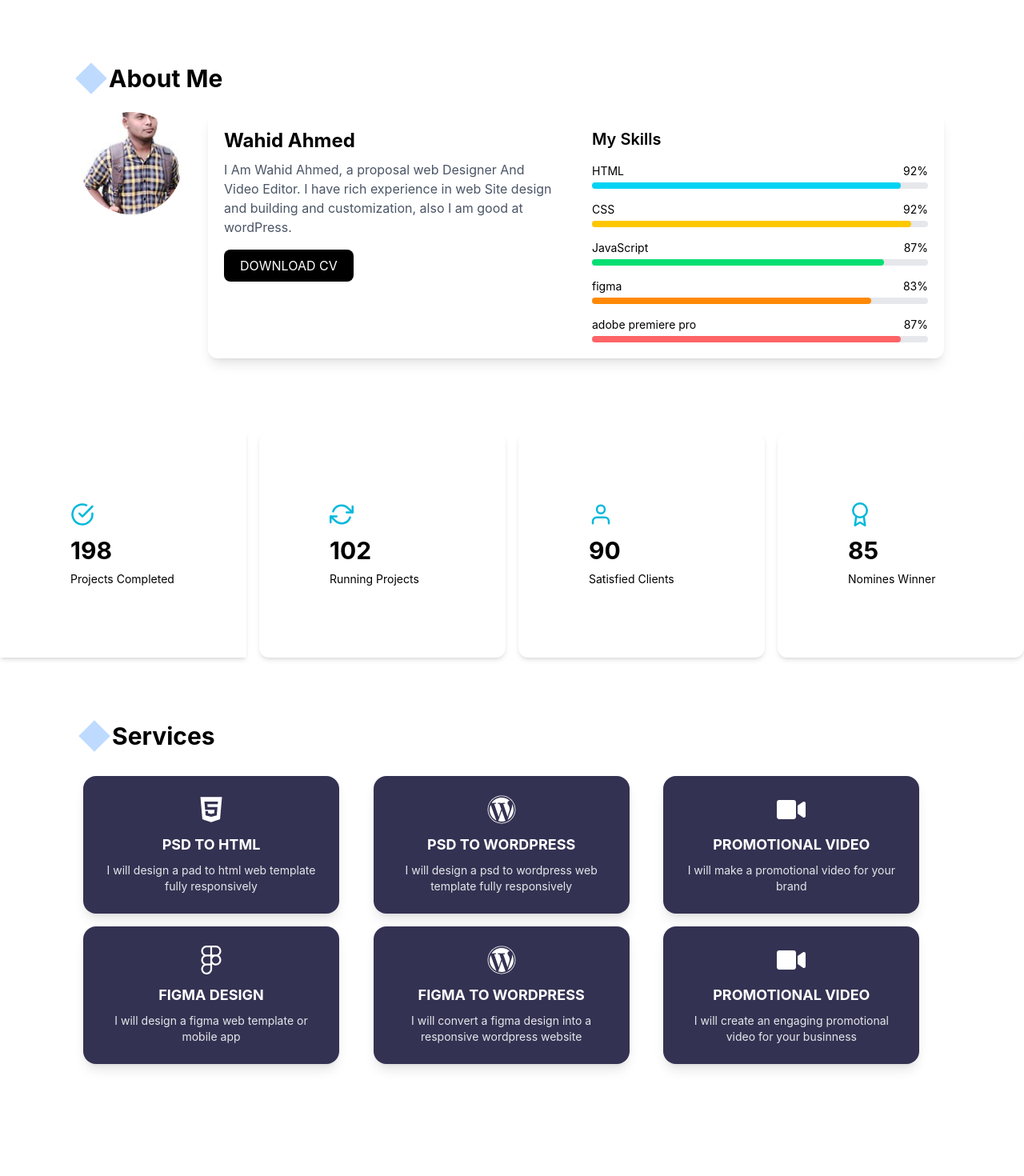
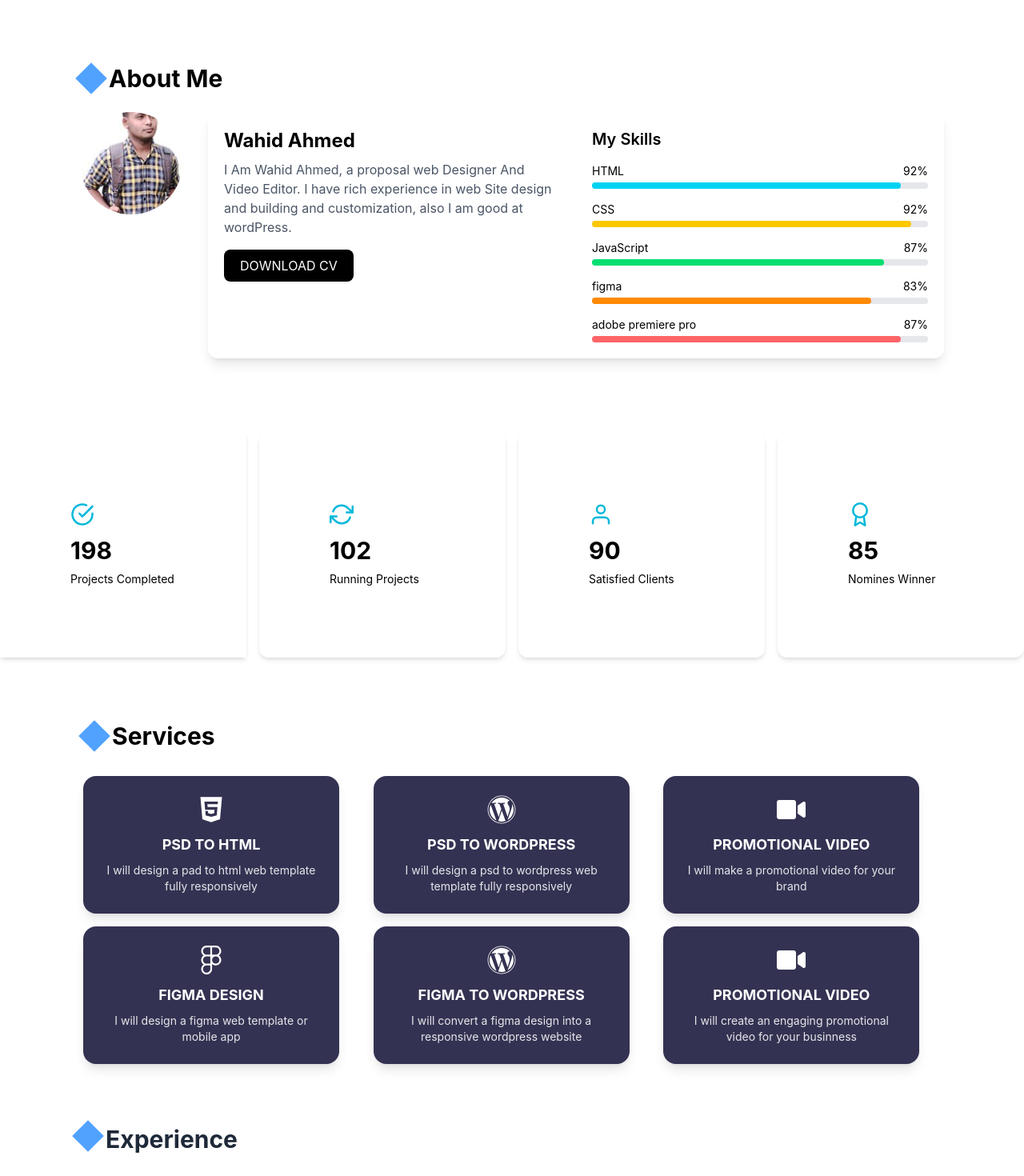
Before and after one commit to ahebabshamilbaryaw-tech/myTravelinprogramming, a React (Vite) app in the folder Wahid-protofolio/: page / in a window 1280 px wide. Shown: the part 804-2274 px from the top of the page at 80% size. Before the commit the page ends 2182 px from the top, so only its background shows below. Built offline with nearby package versions, Linux system fonts and the light colour scheme.

Commit message:
feat: add Experience section

```diff
--- a/Wahid-protofolio/src/App.jsx
+++ b/Wahid-protofolio/src/App.jsx
@@ -3,6 +3,7 @@ import Hero from "./Component/Hero";
 import About from "./Component/About"
 import Statistics from "./Component/Statistics";
 import Service from "./Component/Service";
+import Experience from "./Component/Experience"
 
 function App() {
   return (
@@ -12,6 +13,7 @@ function App() {
       <About />
       <Statistics />
       <Service />
+      <Experience />
     </div>
   )
 }
--- a/Wahid-protofolio/src/Component/About.jsx
+++ b/Wahid-protofolio/src/Component/About.jsx
@@ -5,7 +5,7 @@ function About() {
         <section className="px-25 py-15">
             <div className="mt-6">
                 <div className="flex items-center gap-2">
-    <div className="h-7 w-7 rotate-45 bg-blue-200"></div>
+    <div className="h-7 w-7 rotate-45 bg-blue-400"></div>
 
     <h2 className="text-3xl font-bold">
         About Me
--- /dev/null
+++ b/Wahid-protofolio/src/Component/Experience.jsx
@@ -0,0 +1,12 @@
+function Experience(){
+    return(
+        <section className="px-24 py-7">
+            <div className="flex flex-items-center gap-2">
+                <div className="h-7 w-7 rotate-45 bg-blue-400"></div>
+                <h2 className="text-3xl font-bold text-gray-800">Experience</h2>
+            </div>
+
+        </section>
+    )
+}
+export default Experience
--- a/Wahid-protofolio/src/Component/Service.jsx
+++ b/Wahid-protofolio/src/Component/Service.jsx
@@ -3,7 +3,7 @@ function Service(){
     return(
         <section className="px-26 py-12">
             <div className="flex items-center gap-2">
-                    <div className="h-7 w-7 rotate-45 bg-blue-200"></div>
+                    <div className="h-7 w-7 rotate-45 bg-blue-400"></div>
 
                 <h2 className="text-3xl font-bold text-gray-1200 py-8">Services</h2>
             </div>
```
